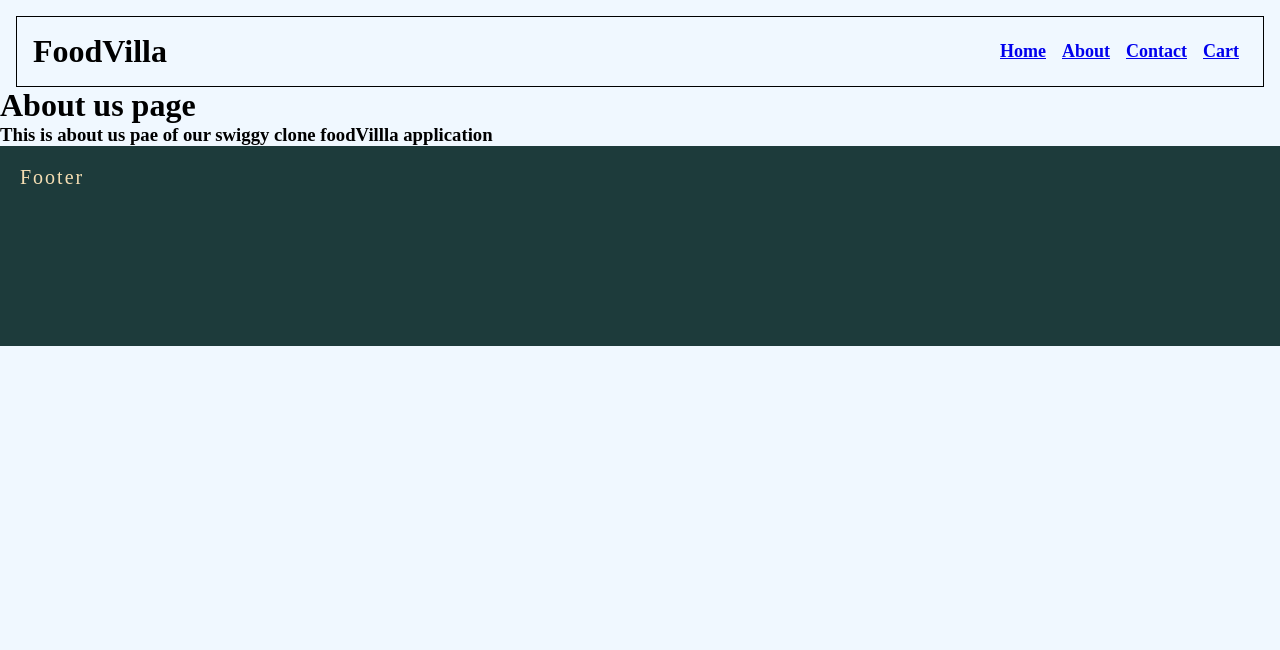
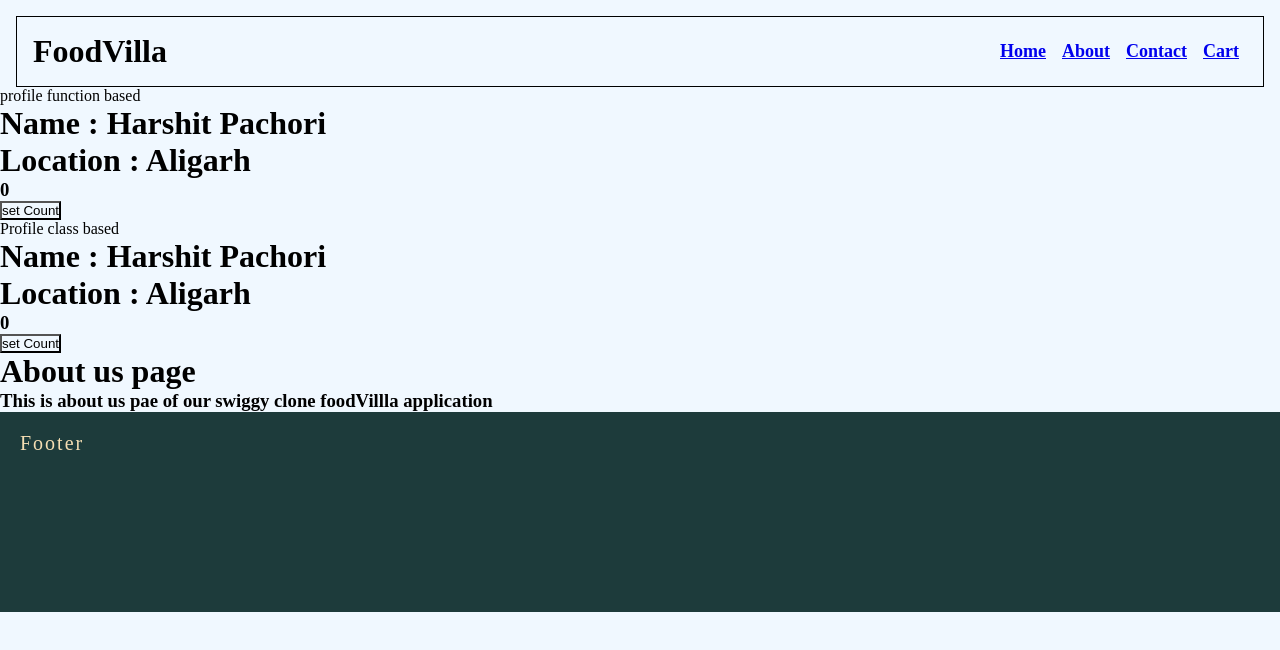
Before and after one commit to HarshitPachori/FoodVilla, a React (Vite) app: page /about in a window 1280 px wide. Shown: the top 650 px of the page. Built offline with nearby package versions, Linux system fonts and the light colour scheme.

Commit message:
practice class based components

```diff
--- a/src/components/AboutPage.jsx
+++ b/src/components/AboutPage.jsx
@@ -1,8 +1,14 @@
 import React from "react";
+import { Outlet } from "react-router-dom";
+import ProfileFunction from "./ProfileFunction";
+import ProfileClass from "./ProfileClass";
 
 const AboutPage = () => {
   return (
     <div>
+      <Outlet/>
+      <ProfileFunction name={"Harshit Pachori"} location={"Aligarh"} />
+      <ProfileClass name={"Harshit Pachori"} location={"Aligarh"} />
       <h1>About us page</h1>
       <h3>This is about us pae of our swiggy clone foodVillla application</h3>
     </div>
--- a/src/components/App.jsx
+++ b/src/components/App.jsx
@@ -8,6 +8,7 @@ import ContactPage from "./ContactPage";
 import AboutPage from "./AboutPage";
 import ErrorPage from "./ErrorPage";
 import RestaurantMenu from "./RestaurantMenu";
+import Profile from "./ProfileFunction";
 // import ShimmerComp from "./ShimmerComp";
 
 const AppLayout = () => {
@@ -37,6 +38,7 @@ const appRouter = createBrowserRouter([
       {
         path: "/about",
         element: <AboutPage />,
+        children: [{ path: "profile", element: <Profile /> }],
       },
       {
         path: "/restaurant/:resId",
--- /dev/null
+++ b/src/components/ProfileClass.jsx
@@ -0,0 +1,58 @@
+import React from "react";
+
+class Profile extends React.Component {
+  constructor(props) {
+    super(props);
+    console.log("Constructor");
+    // creating state in the constructor bcz it called first when a class loads
+    this.state = {
+      count: 0,
+    };
+  }
+  /**
+   *
+   * lifecycle methods
+   *
+   * constructor
+   * render
+   * componentDidMount
+   * set state
+   * render
+   * update on dom
+   * componentDidUpdate
+   * componentWillUnmount  (in this we have to clear our setintervals or other related tasks..)
+   *
+   *
+   *
+   */
+  componentDidMount() {
+    // best place for api call
+    //  called only one time
+    console.log("componentDidMount");
+    // same as useEffect(() => {}, []);
+  }
+  componentDidUpdate(prevProps, prevState) {
+    if (
+      this.state.count !== prevState.count
+      // || this.state.count !== prevState.count    for other state variables
+    ) {
+      // then here do something
+      // same as    useEffect(() => {}, [count]);
+    }
+    console.log("component did Update");
+  }
+  render() {
+    console.log("Render");
+    return (
+      <div>
+        <p>Profile class based</p>
+        <h1>Name : {this.props.name} </h1>
+        <h1>Location : {this.props.location} </h1>
+        <h3>{this.state.count}</h3>
+        <button onClick={() => this.setState({ count: 1 })}>set Count</button>
+      </div>
+    );
+  }
+}
+
+export default Profile;
--- /dev/null
+++ b/src/components/ProfileFunction.jsx
@@ -0,0 +1,24 @@
+import React, { useEffect, useState } from "react";
+
+const Profile = (props) => {
+  // creating states using use state hook
+  const [count, setCount] = useState(0);
+  const [count2, setCount2] = useState(0);
+  useEffect(() => {}); // called for every render
+  useEffect(() => {}, []); // called only one time
+  useEffect(() => {}, [count]); // called whenever there is change in state for variable count
+  useEffect(() => {}, [count2]); // called whenever there is change in state for variable count
+  return (
+    <>
+      <div>
+        <p>profile function based</p>
+        <h1>Name : {props.name}</h1>
+        <h1>Location : {props.location}</h1>
+        <h3>{count}</h3>
+        <button onClick={() => setCount(1)}>set Count</button>
+      </div>
+    </>
+  );
+};
+
+export default Profile;
```
Also changed, not shown: 1 other file (tests, documents, lock files or other folders).
